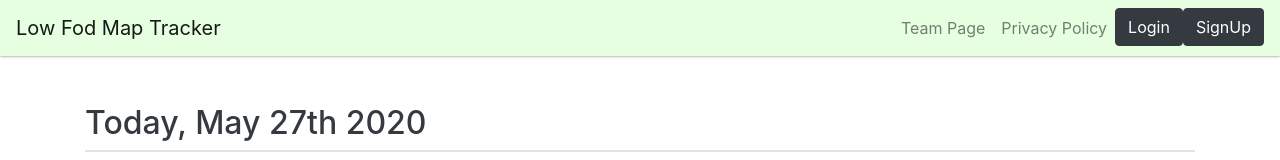
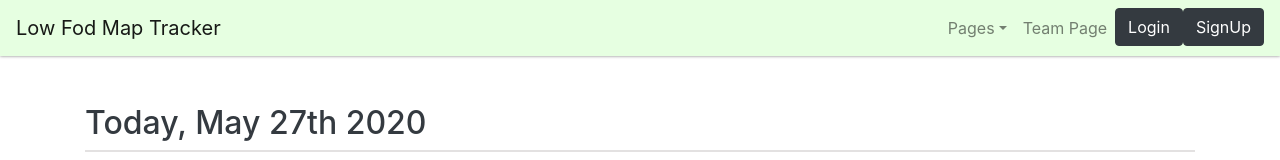
Before and after one commit to jwitz1000/LowFodMapTracker, a React (Create React App) app in the folder client/: page /dashboard in a window 1280 px wide. Shown: the top 160 px of the page. Built offline with nearby package versions, Linux system fonts and the light colour scheme; no server answers.

Commit message:
minor navbar change

```diff
--- a/client/src/components/FoodList/index.js
+++ b/client/src/components/FoodList/index.js
@@ -79,11 +79,11 @@ const FoodList = (props) => {
   return (
     <div>
       <h1>Foods</h1>
-      <ul className="list-group payer-list">
+      <ul className="list-group">
         {foodState.foods.length > 0
           ? foodState.foods.map((food) => {
               return (
-                <li key={food.id}>
+                <li className="list-group-item" key={food.id}>
                   <span>{food.label}</span>
                 </li>
               );
--- a/client/src/components/Nav/index.js
+++ b/client/src/components/Nav/index.js
@@ -29,11 +29,18 @@ const TheNav = (props) => {
         <NavbarToggler onClick={toggle} />
         <Collapse isOpen={isOpen} navbar>
           <Nav className="ml-auto " navbar>
+            <UncontrolledDropdown nav inNavbar>
+              <DropdownToggle nav caret>
+                Pages
+              </DropdownToggle>
+              <DropdownMenu right>
+                <DropdownItem href="/dashboard">Dashboard</DropdownItem>
+                <DropdownItem divider />
+                <DropdownItem>Meal Planner</DropdownItem>
+              </DropdownMenu>
+            </UncontrolledDropdown>
             <NavItem>
               <NavLink href="/team/">Team Page</NavLink>
-            </NavItem>
-            <NavItem>
-              <NavLink href="/privacy">Privacy Policy</NavLink>
             </NavItem>
             <NavItem>
               <Login buttonLabel="Login" />
```
